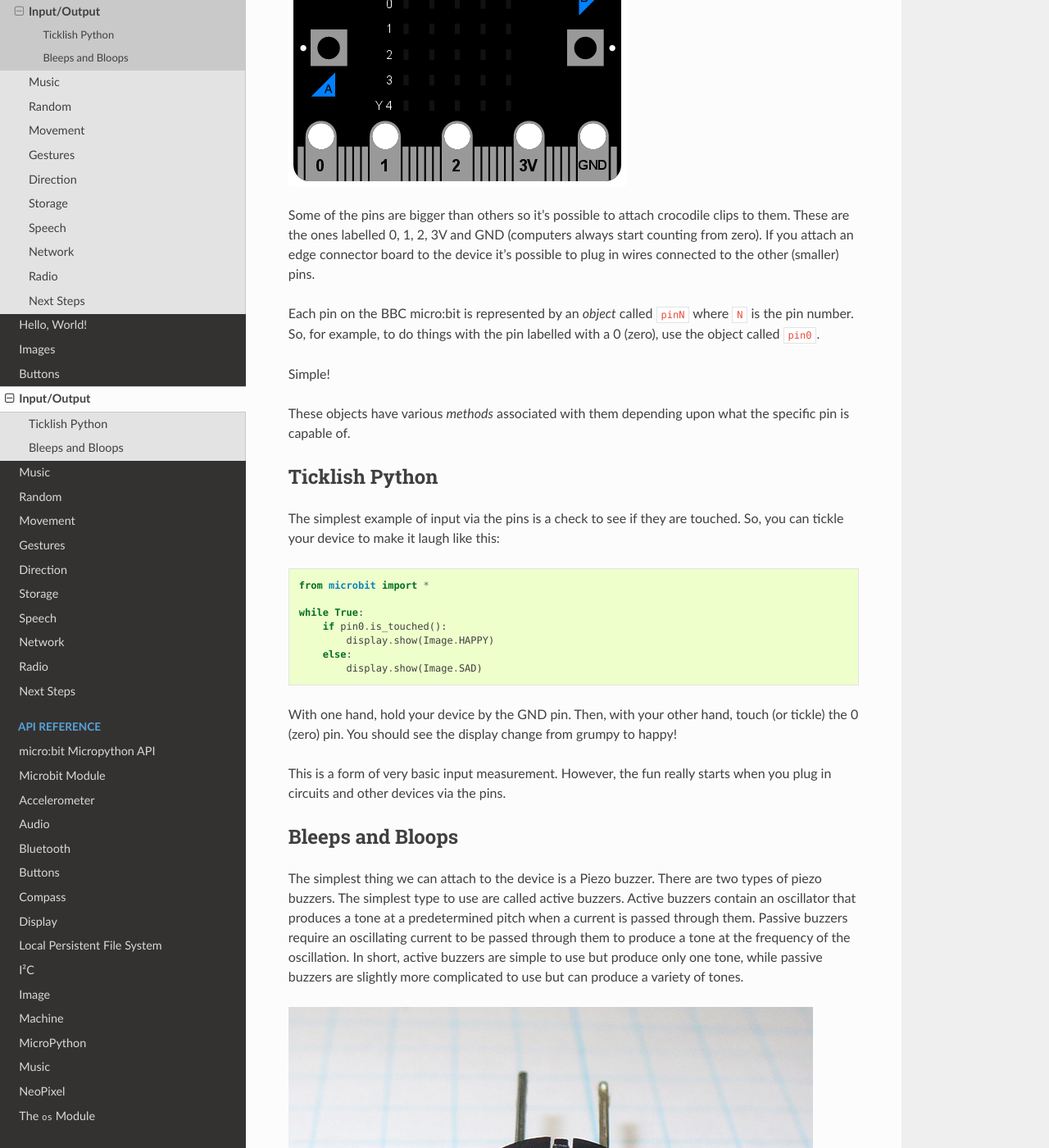
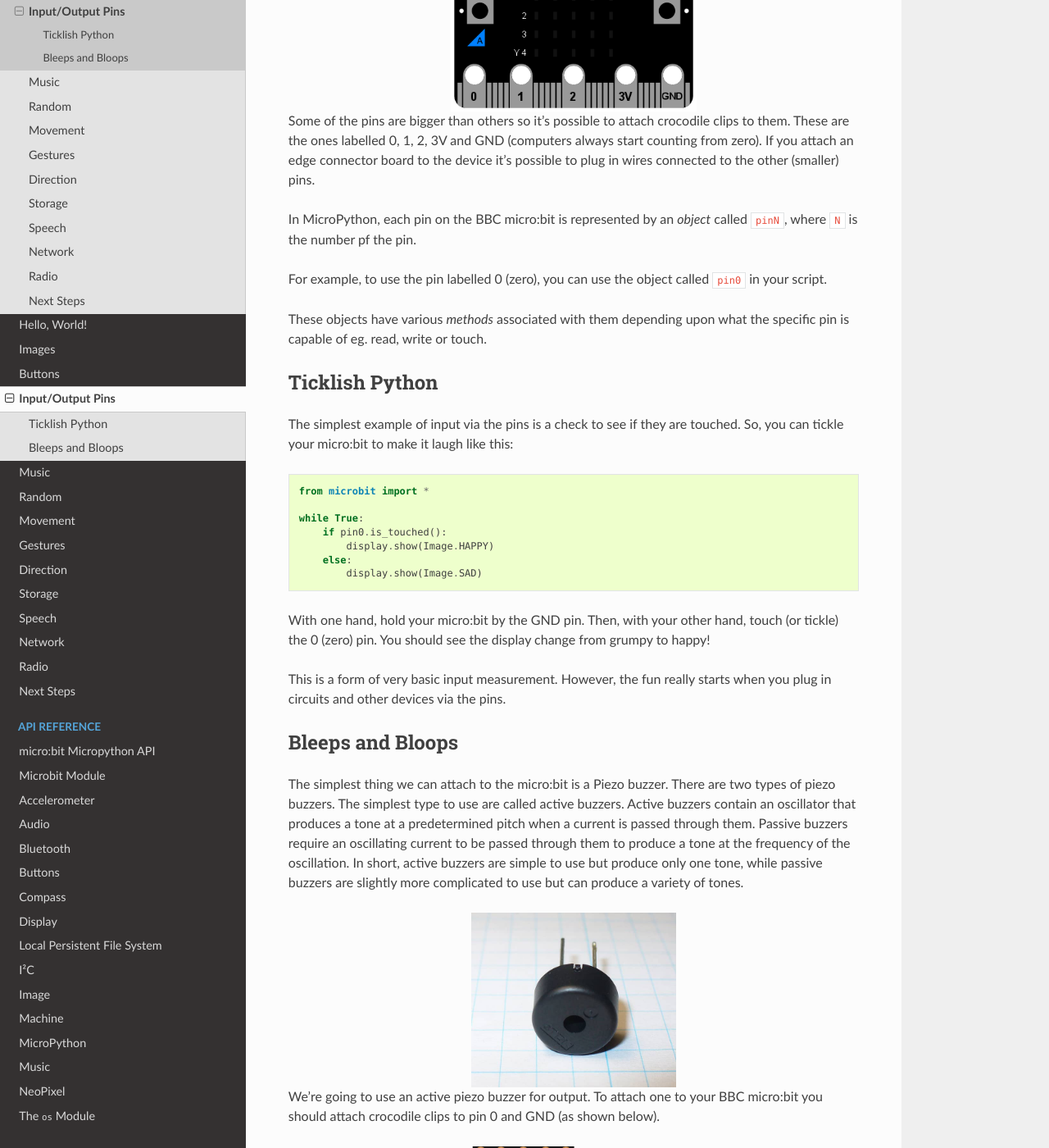
Before and after one commit to bbcmicrobit/micropython, a Sphinx documentation site: the page built from docs/tutorials/io.rst, in a window 1280 px wide and 1400 px high, scrolled down 341 px. Shown: the whole window at 82% size. Built offline with Sphinx 7.4.7 and the Read the Docs theme 2.0.0, drawn with Linux system fonts in a browser that asks for light colours; some of the changed text lies outside the part shown.

Commit message:
docs: Backport V2 changes to pin IO API and tutorial to V1.

```diff
--- a/docs/tutorials/io.rst
+++ b/docs/tutorials/io.rst
@@ -1,31 +1,33 @@
-Input/Output
-------------
+Input/Output Pins
+-----------------
 
 There are strips of metal along the bottom edge of the BBC micro:bit that make
 it look as if the device has teeth. These are the input/output pins (or I/O pins
 for short).
 
 .. image:: blue-microbit.png
+    :width: 300px
+    :align: center
 
 Some of the pins are bigger than others so it's possible to attach crocodile
 clips to them. These are the ones labelled 0, 1, 2, 3V and GND (computers
 always start counting from zero). If you attach an edge connector board to the
 device it's possible to plug in wires connected to the other (smaller) pins.
 
-Each pin on the BBC micro:bit is represented by an *object* called ``pinN``
-where ``N`` is the pin number. So, for example, to do things with the pin
-labelled with a 0 (zero), use the object called ``pin0``.
+In MicroPython, each pin on the BBC micro:bit is represented by an *object*
+called ``pinN``, where ``N`` is the number pf the pin.
 
-Simple!
+For example, to use the pin labelled 0 (zero), you can use the object called
+``pin0`` in your script.
 
 These objects have various *methods* associated with them depending upon what
-the specific pin is capable of.
+the specific pin is capable of eg. read, write or touch.
 
 Ticklish Python
 +++++++++++++++
 
 The simplest example of input via the pins is a check to see if they are
-touched. So, you can tickle your device to make it laugh like this::
+touched. So, you can tickle your micro:bit to make it laugh like this::
 
     from microbit import *
 
@@ -35,7 +37,7 @@
         else:
             display.show(Image.SAD)
 
-With one hand, hold your device by the GND pin. Then, with your other hand,
+With one hand, hold your micro:bit by the GND pin. Then, with your other hand,
 touch (or tickle) the 0 (zero) pin. You should see the display change from
 grumpy to happy!
 
@@ -45,8 +47,8 @@
 Bleeps and Bloops
 +++++++++++++++++
 
-The simplest thing we can attach to the device is a Piezo buzzer. There are two
-types of piezo buzzers. The simplest type to use are called active buzzers.
+The simplest thing we can attach to the micro:bit is a Piezo buzzer. There are
+two types of piezo buzzers. The simplest type to use are called active buzzers.
 Active buzzers contain an oscillator that produces a tone at a predetermined
 pitch when a current is passed through them.  Passive buzzers require an
 oscillating current to be passed through them to produce a tone at the frequency
@@ -55,11 +57,17 @@
 produce a variety of tones.
 
 .. image:: piezo_buzzer.jpg
+    :width: 250px
+    :align: center
+    :alt: piezo buzzer
 
 We're going to use an active piezo buzzer for output. To attach one to your BBC
 micro:bit you should attach crocodile clips to pin 0 and GND (as shown below).
 
 .. image:: pin0-gnd.png
+    :width: 250px
+    :align: center
+    :alt: piezo connected to pin0 and GND
 
 The wire from pin 0 should be attached to the positive connector on the buzzer
 and the wire from GND to the negative connector.
```
Also changed, not shown: docs/pin.rst (+5 -5 lines), docs/tutorials/piezo_buzzer.jpg, docs/tutorials/pin0-gnd.png.
